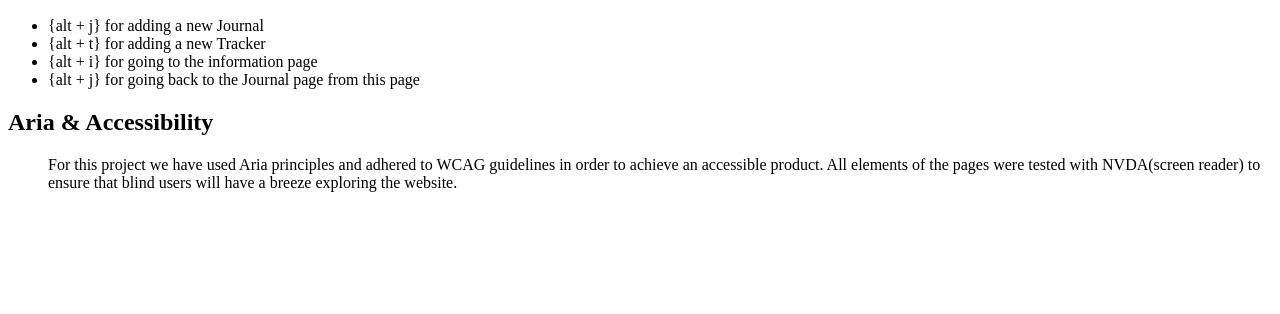
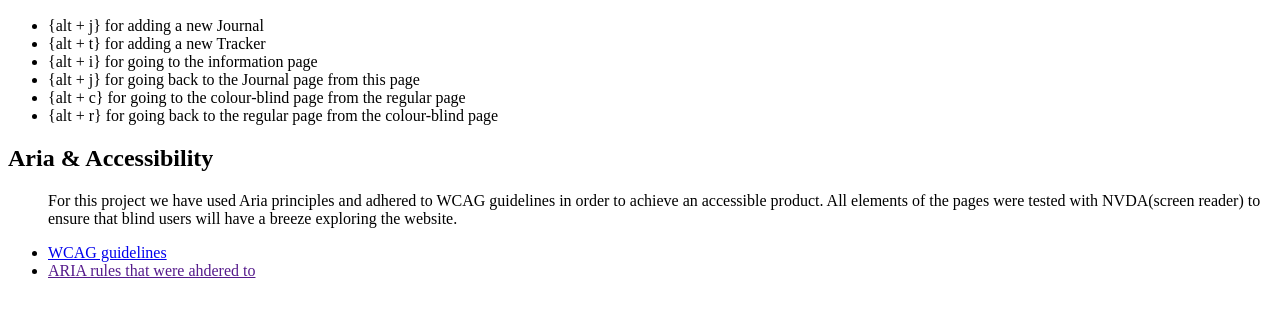
Before and after one commit to Rojhat802/HCI_Coursework, a plain HTML site: page information.html in a window 1280 px wide. Shown: the part 148-462 px from the top of the page. Drawn offline with Linux system fonts and the light colour scheme.

Commit message:
some more changes

```diff
--- a/information.html
+++ b/information.html
@@ -16,13 +16,21 @@
         <li>{alt + t} for adding a new Tracker</li>
         <li>{alt + i} for going to the information page </li>
         <li>{alt + j} for going back to the Journal page from this page</li>
+        <li>{alt + c} for going to the colour-blind page from the regular page</li>
+        <li>{alt + r} for going back to the regular page from the colour-blind page</li>
 
     </ul>
 
     <h2>Aria &amp; Accessibility</h2>
     <ul>
         For this project we have used Aria principles and adhered to WCAG guidelines in order to achieve an accessible product. All elements of the pages were tested with NVDA(screen reader) to ensure that blind users will have a breeze exploring the website.
+
     </ul>
+    <ul>
+        <li><a href="https://www.w3.org/WAI/standards-guidelines/wcag/">WCAG guidelines</a></li>
+        <li><a href="">ARIA rules that were ahdered to</a></li>
+    </ul>
+
 
 
 
```
